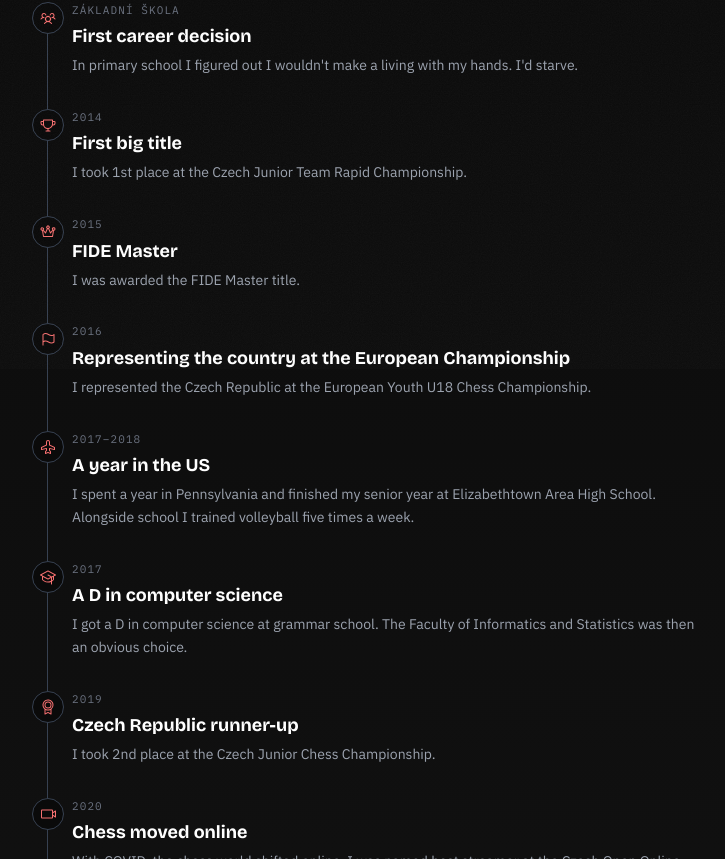
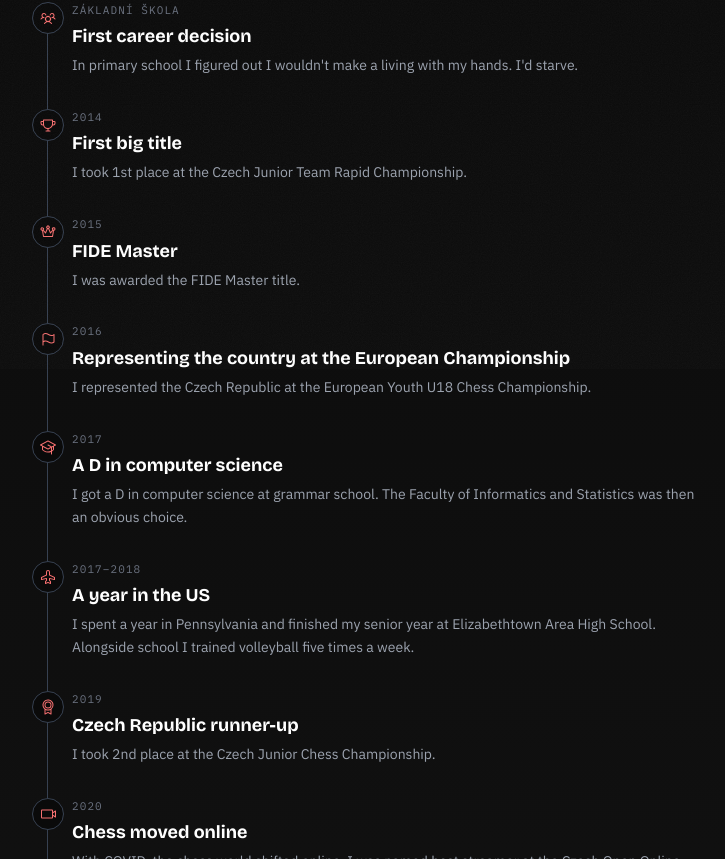
Before and after one commit to petrhollan22/petr-portfolio, a Next.js app: page /en/about in a window 1280 px wide. Shown: the part 431-1290 px from the top of the page, without its empty margins (272-997 px from the left). Built offline with nearby package versions, Linux system fonts and the light colour scheme; no server answers.

Commit message:
Fix timeline order: 2017 before 2017-2018

```diff
--- a/data/timeline.ts
+++ b/data/timeline.ts
@@ -33,16 +33,16 @@ export const timeline: TimelineEntry[] = [
     text: { cs: "Reprezentoval jsem Českou republiku na Mistrovství Evropy U18 v šachu.", en: "I represented the Czech Republic at the European Youth U18 Chess Championship." }
   },
   {
+    year: "2017",
+    icon: "graduation",
+    title: { cs: "Čtyřka z informatiky", en: "A D in computer science" },
+    text: { cs: "Na gymnáziu jsem dostal čtyřku z informatiky. Fakulta informatiky a statistiky pak byla jasná volba.", en: "I got a D in computer science at grammar school. The Faculty of Informatics and Statistics was then an obvious choice." }
+  },
+  {
     year: "2017–2018",
     icon: "airplane",
     title: { cs: "Rok v USA", en: "A year in the US" },
     text: { cs: "Strávil jsem rok v Pensylvánii a dokončil senior year na Elizabethtown Area High School. Vedle školy jsem pětkrát týdně trénoval volejbal.", en: "I spent a year in Pennsylvania and finished my senior year at Elizabethtown Area High School. Alongside school I trained volleyball five times a week." }
-  },
-  {
-    year: "2017",
-    icon: "graduation",
-    title: { cs: "Čtyřka z informatiky", en: "A D in computer science" },
-    text: { cs: "Na gymnáziu jsem dostal čtyřku z informatiky. Fakulta informatiky a statistiky pak byla jasná volba.", en: "I got a D in computer science at grammar school. The Faculty of Informatics and Statistics was then an obvious choice." }
   },
   {
     year: "2019",
```
